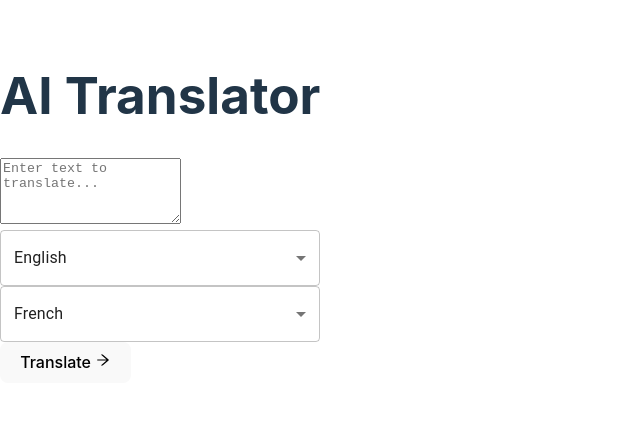
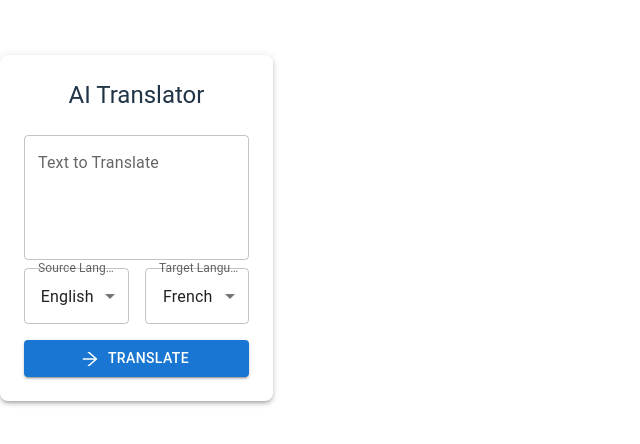
Before and after one commit to saikothasan/ai-translator, a React (Vite) app: page / in a window 1280 px wide. Shown: the part 192-636 px from the top of the page, without its empty margins (0-640 px from the left). Built offline with nearby package versions, Linux system fonts and the light colour scheme.

Commit message:
Update TranslateForm.tsx

```diff
--- a/src/components/TranslateForm.tsx
+++ b/src/components/TranslateForm.tsx
@@ -1,8 +1,10 @@
 import React, { useState } from 'react';
+import { TextField, Button, Box, Typography } from '@mui/material';
 import LanguageSelector from './LanguageSelector';
 import Loader from './Loader';
+import axios from 'axios';
+import { TranslationResponse } from '../types/translation';
 import { AiOutlineArrowRight } from 'react-icons/ai';
-import axios from 'axios';
 
 const TranslateForm: React.FC = () => {
   const [text, setText] = useState('');
@@ -15,13 +17,13 @@ const TranslateForm: React.FC = () => {
     setLoading(true);
     setTranslation(null);
     try {
-      const response = await axios.post(
+      const response = await axios.post<TranslationResponse>(
         'https://nameless.aicodegen.workers.dev',
         { text, source_lang: sourceLang, target_lang: targetLang }
       );
       setTranslation(response.data.response.translation_text);
     } catch (error) {
-      console.error('Error:', error);
+      console.error('Translation error:', error);
       setTranslation('Error while translating. Please try again.');
     } finally {
       setLoading(false);
@@ -29,35 +31,54 @@ const TranslateForm: React.FC = () => {
   };
 
   return (
-    <div className="p-6 bg-white shadow-md rounded-lg w-full max-w-md mx-auto">
-      <h1 className="text-xl font-semibold text-center mb-4 text-gray-700">
+    <Box
+      sx={{
+        p: 3,
+        borderRadius: 2,
+        boxShadow: 3,
+        bgcolor: 'background.paper',
+        maxWidth: 500,
+        mx: 'auto',
+        mt: 5,
+        textAlign: 'center',
+      }}
+    >
+      <Typography variant="h5" gutterBottom>
         AI Translator
-      </h1>
-      <textarea
-        className="w-full p-3 border border-gray-300 rounded-lg shadow-sm focus:outline-none focus:ring-2 focus:ring-blue-400 mb-4"
+      </Typography>
+      <TextField
+        label="Text to Translate"
+        multiline
         rows={4}
-        placeholder="Enter text to translate..."
         value={text}
         onChange={(e) => setText(e.target.value)}
-      ></textarea>
-      <div className="grid grid-cols-2 gap-4 mb-4">
-        <LanguageSelector value={sourceLang} onChange={setSourceLang} />
-        <LanguageSelector value={targetLang} onChange={setTargetLang} />
-      </div>
-      <button
-        className="w-full bg-blue-500 text-white py-2 px-4 rounded-lg flex items-center justify-center space-x-2 hover:bg-blue-600 transition-all"
+        fullWidth
+        margin="normal"
+      />
+      <Box display="flex" gap={2} mb={2}>
+        <LanguageSelector value={sourceLang} onChange={setSourceLang} label="Source Language" />
+        <LanguageSelector value={targetLang} onChange={setTargetLang} label="Target Language" />
+      </Box>
+      <Button
+        variant="contained"
+        color="primary"
+        fullWidth
         onClick={handleTranslate}
+        startIcon={<AiOutlineArrowRight />}
         disabled={loading}
       >
-        {loading ? <Loader /> : <>Translate <AiOutlineArrowRight /></>}
-      </button>
+        Translate
+      </Button>
+      {loading && <Loader />}
       {translation && (
-        <div className="mt-4 p-4 bg-gray-100 border border-gray-300 rounded-lg text-gray-700">
-          <h2 className="font-semibold mb-2">Translation:</h2>
-          <p>{translation}</p>
-        </div>
+        <Box mt={3} p={2} border={1} borderRadius={2} borderColor="grey.300">
+          <Typography variant="subtitle1" gutterBottom>
+            Translation:
+          </Typography>
+          <Typography>{translation}</Typography>
+        </Box>
       )}
-    </div>
+    </Box>
   );
 };
 
```
